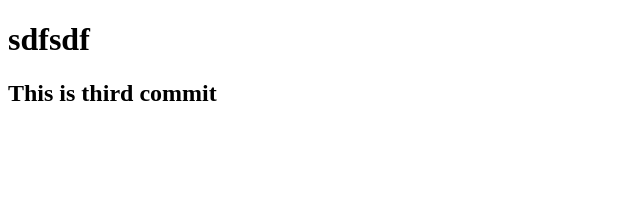
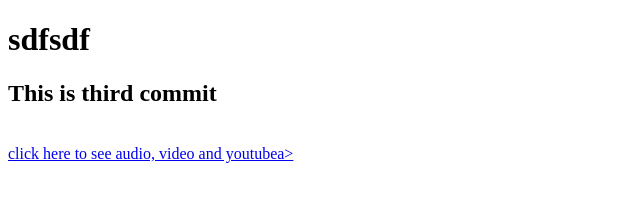
Before and after one commit to rirubelhossain/basic_project, a plain HTML site: page index.html in a window 1280 px wide. Shown: the whole page, without its empty margins (0-640 px from the left). Drawn offline with Linux system fonts and the light colour scheme.

Commit message:
upload files for practice

```diff
--- a/index.html
+++ b/index.html
@@ -8,6 +8,8 @@
 <body>
     <h1>sdfsdf</h1>
     <h2>This is third commit </h2>
+    <br>
+    <a href="html_5.html"> click here to see audio, video and youtube</body>a>
     <main>
 
     </main>
```
